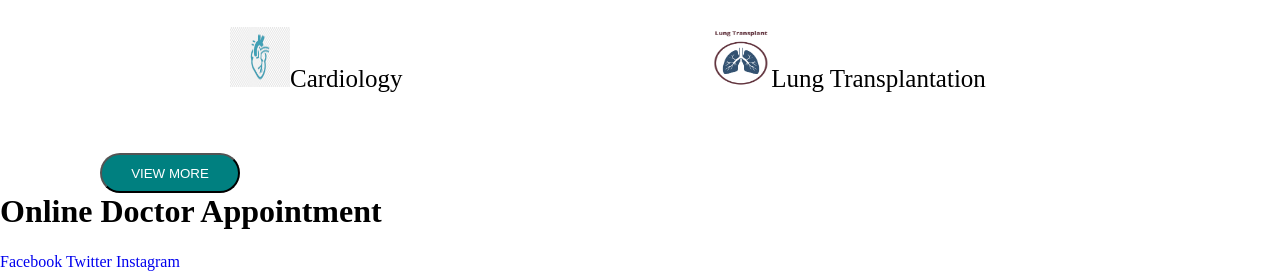
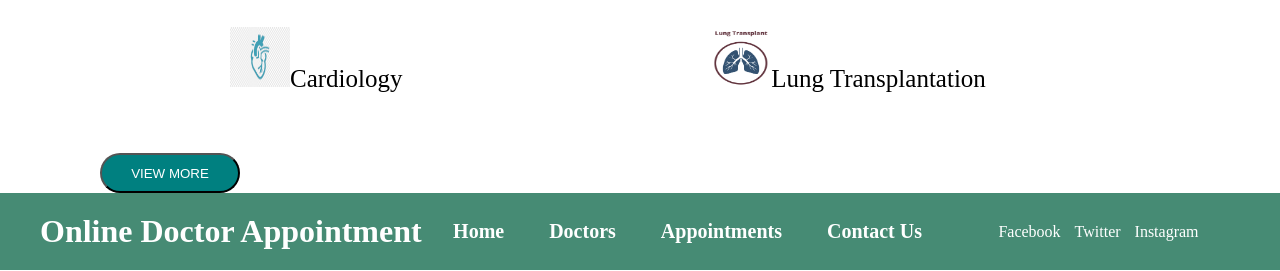
Before and after one commit to DeveloperStudentClubSmvdu/M2T1-Doctor_Appointment, a Django app: page / in a window 1280 px wide; the page is wider, and only the part inside the window is pictured. Shown: the part 1368-1639 px from the top of that part. Run offline with Django 4.2, Linux system fonts and the light colour scheme.

Commit message:
style.css

```diff
--- a/mysite/static/css/style.css
+++ b/mysite/static/css/style.css
@@ -199,3 +199,50 @@ hr{
     width: 60px;
     height: 60px;
 }
+/* styles.css */
+
+footer {
+    background-color: #468B74;
+    color: #fff;
+    padding: 20px 0;
+}
+
+.footer-content {
+    max-width: 1200px;
+    margin: 0 auto;
+    display: flex;
+    justify-content: space-between;
+    align-items: center;
+}
+
+.footer-logo {
+    display: flex;
+    align-items: center;
+}
+
+.footer-logo img {
+    width: 50px;
+    height: 50px;
+    margin-right: 10px;
+}
+
+.footer-links ul {
+    list-style: none;
+    padding: 0;
+    display: flex;
+}
+
+.footer-links li {
+    margin-right: 20px;
+}
+
+.footer-links a {
+    color: #fff;
+    text-decoration: none;
+}
+
+.footer-social a {
+    color: #fff;
+    text-decoration: none;
+    margin-right: 10px;
+}
```
